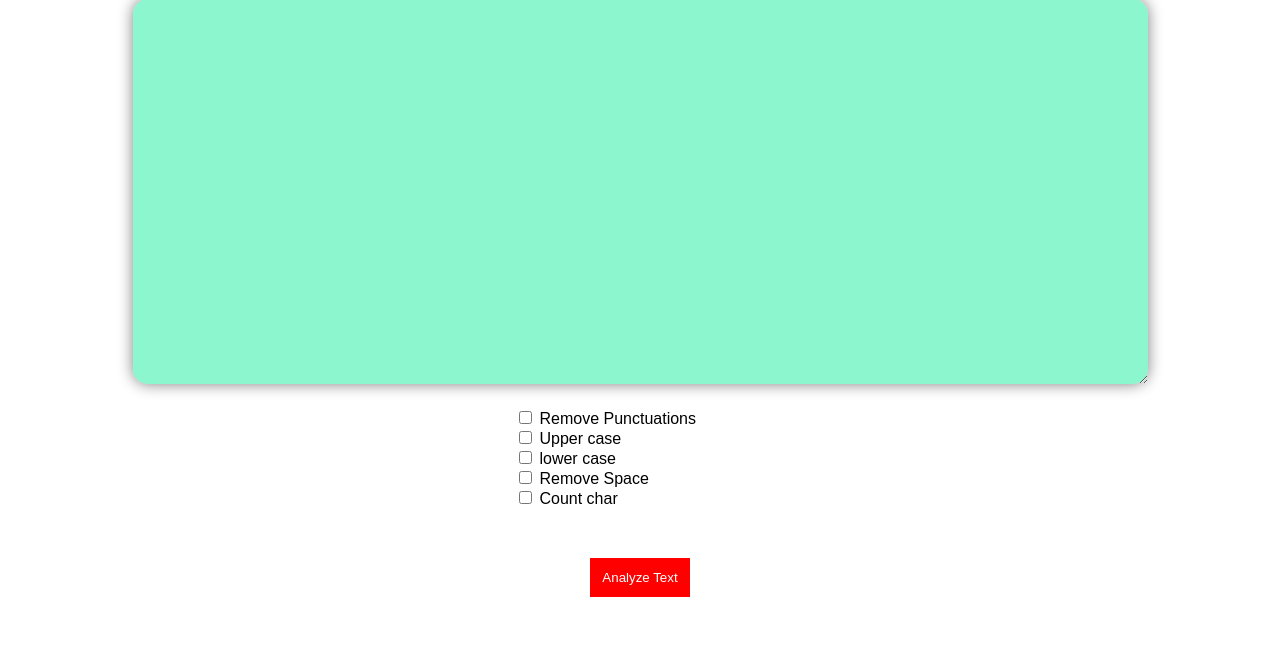
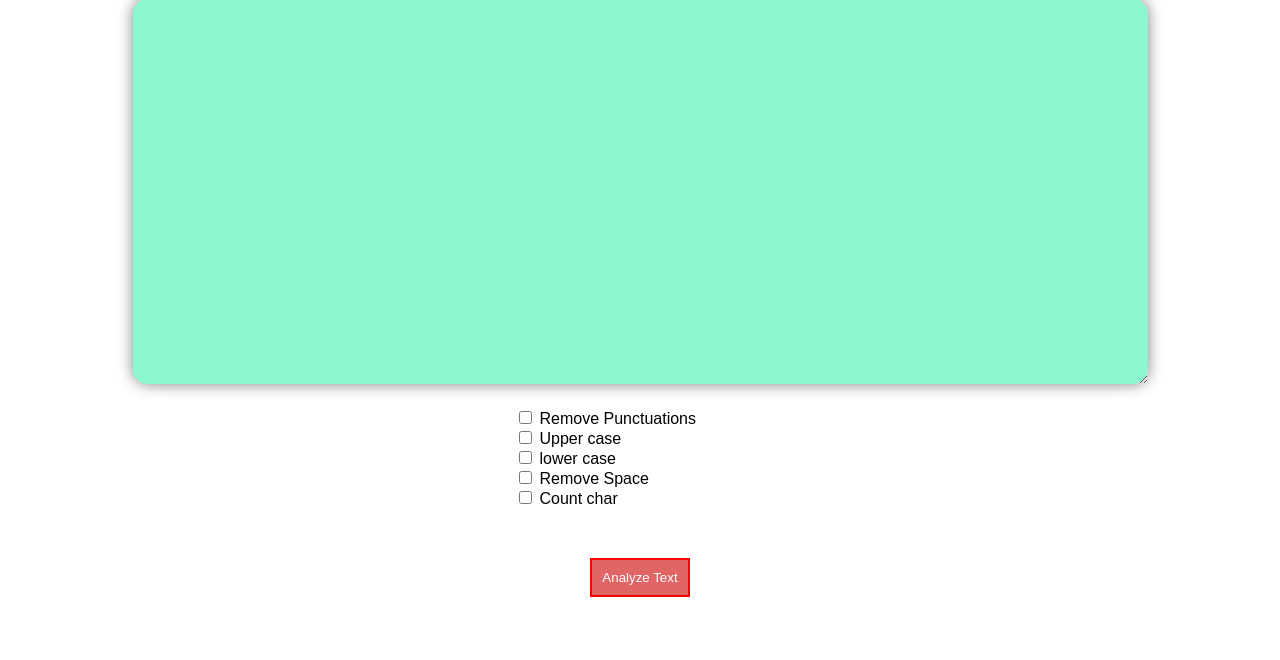
Before and after one commit to aashishpanchal/TextUtils, a Django app: page / in a window 1280 px wide, with the pointer over the restyled element. Shown: the part 105-765 px from the top of the page. Run offline with Django 3.2, Linux system fonts and the light colour scheme.

Commit message:
.btn button:hover {             cursor: pointer;             color: #fff;             background-color: rgb(204, 0, 0, 0.6);         }
bhai background color light rahana chahiye.

```diff
--- a/templates/index.html
+++ b/templates/index.html
@@ -44,7 +44,7 @@
         .btn button:hover {
             cursor: pointer;
             color: #fff;
-            background-color: red;
+            background-color: rgb(204, 0, 0, 0.6);
         }
 
         .check-point {
```
